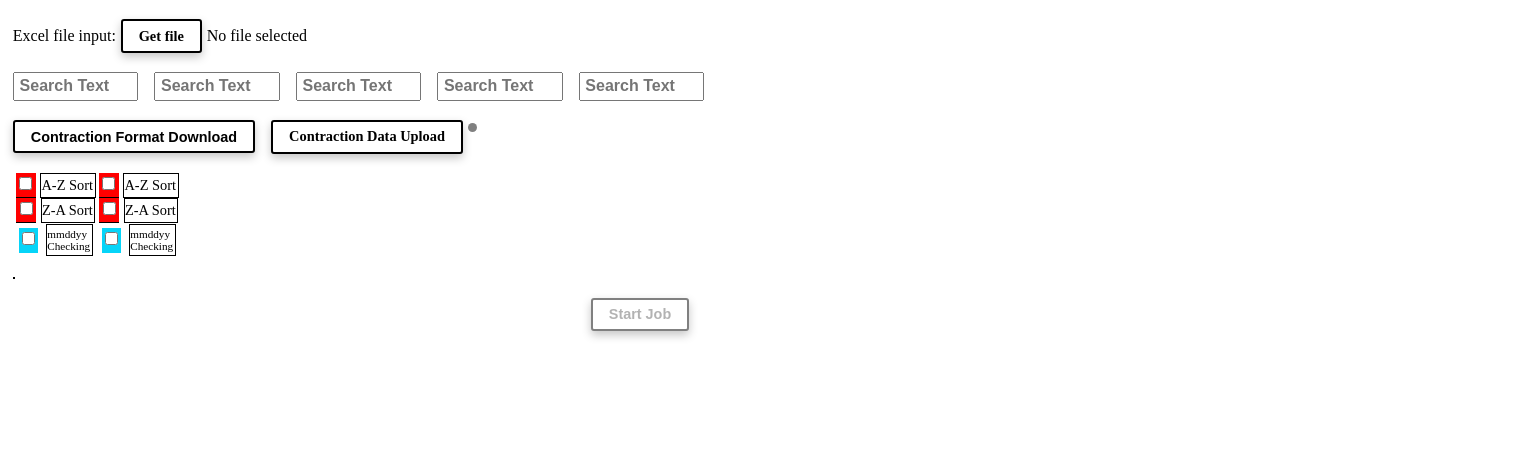
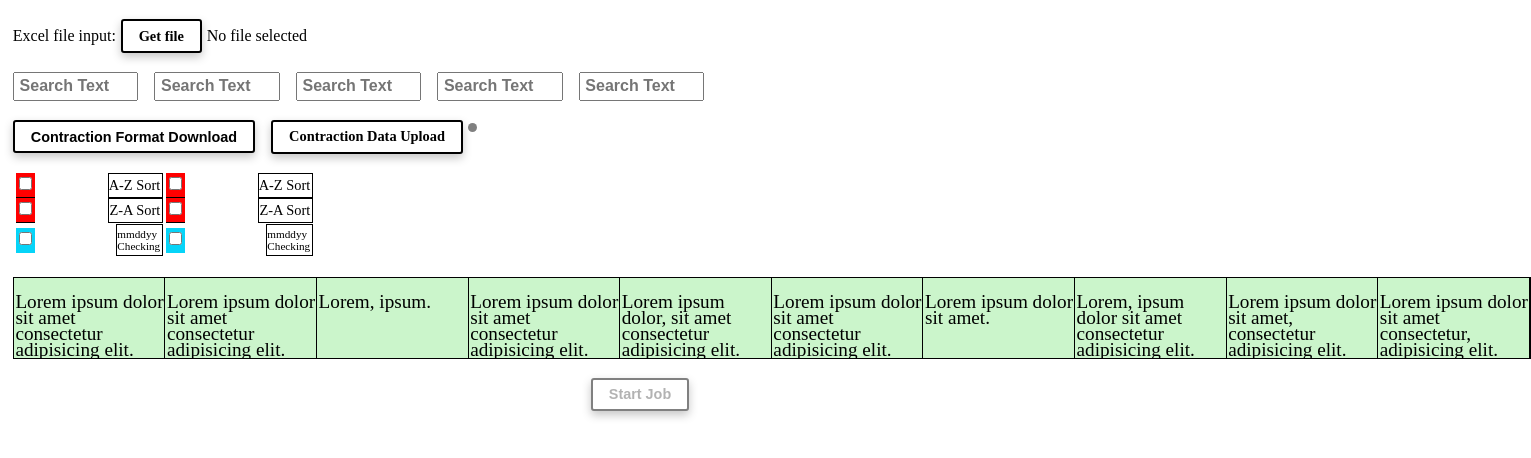
Before and after one commit to lokaimoma/Excel-File-processing-Subroutine-as-a-Rust-App, a plain HTML site: page frontend/index.html in a window 1280 px wide. Shown: the whole page, 1531 px wide, since content can reach past the window. Drawn offline with Linux system fonts and the light colour scheme.

Commit message:
Fix header row styling

```diff
--- a/frontend/index.css
+++ b/frontend/index.css
@@ -5,7 +5,9 @@
 }
 
 :root {
-    --sort-group-width: 83px;
+    --sort-group-width: 150px;
+    --def-line-height: 1rem;
+    --def-height: 5rem;
 }
 
 body {
@@ -129,7 +131,7 @@ button:disabled:active {
 }
 
 .sortGroup>*.flex {
-    justify-content: space-evenly;
+    justify-content: space-between;
 }
 
 .colHeaders {
@@ -145,7 +147,9 @@ button:disabled:active {
     margin-inline-start: 0.1rem;
     font-size: 1.2rem;
     height: 100%;
-    overflow: auto;
+    overflow-y: auto;
+    line-height: var(--def-line-height);
+    height: var(--def-height);
 }
 
 #startJob {
--- a/frontend/index.html
+++ b/frontend/index.html
@@ -118,7 +118,46 @@
         </div>
       </form>
 
-      <div id="headerDisp" class="colHeaders flex my-g"></div>
+      <div id="headerDisp" class="colHeaders flex my-g">
+        <p>
+          Lorem ipsum dolor sit amet consectetur adipisicing elit. Debitis
+          laboriosam obcaecati autem consectetur, odio facilis quae unde cumque
+          corporis veniam modi fugit in magni beatae, iste quidem similique
+          laborum perferendis.
+        </p>
+        <p>
+          Lorem ipsum dolor sit amet consectetur adipisicing elit. Doloremque,
+          repellat.
+        </p>
+        <p>Lorem, ipsum.</p>
+        <p>
+          Lorem ipsum dolor sit amet consectetur adipisicing elit. Perferendis
+          quis hic, praesentium ipsa reprehenderit quidem. Doloremque harum
+          facere voluptate autem, sint reiciendis hic saepe cumque iure quasi
+          itaque ea atque? In, porro quis temporibus modi voluptatum dolorem
+          explicabo, iure alias sapiente voluptatibus numquam! Ducimus, qui
+          quidem! Consectetur vitae recusandae illo.
+        </p>
+        <p>
+          Lorem ipsum dolor, sit amet consectetur adipisicing elit. Facilis, hic
+          at? Voluptate et numquam aliquam eligendi non ullam porro adipisci.
+        </p>
+        <p>
+          Lorem ipsum dolor sit amet consectetur adipisicing elit. Distinctio,
+          necessitatibus!
+        </p>
+        <p>Lorem ipsum dolor sit amet.</p>
+        <p>Lorem, ipsum dolor sit amet consectetur adipisicing elit.</p>
+        <p>
+          Lorem ipsum dolor sit amet, consectetur adipisicing elit. Velit atque
+          ex eius cumque aperiam. Illo, assumenda! Quibusdam tempora
+          reprehenderit omnis!
+        </p>
+        <p>
+          Lorem ipsum dolor sit amet consectetur, adipisicing elit. Laborum,
+          quas!
+        </p>
+      </div>
     </section>
 
     <div>
```
